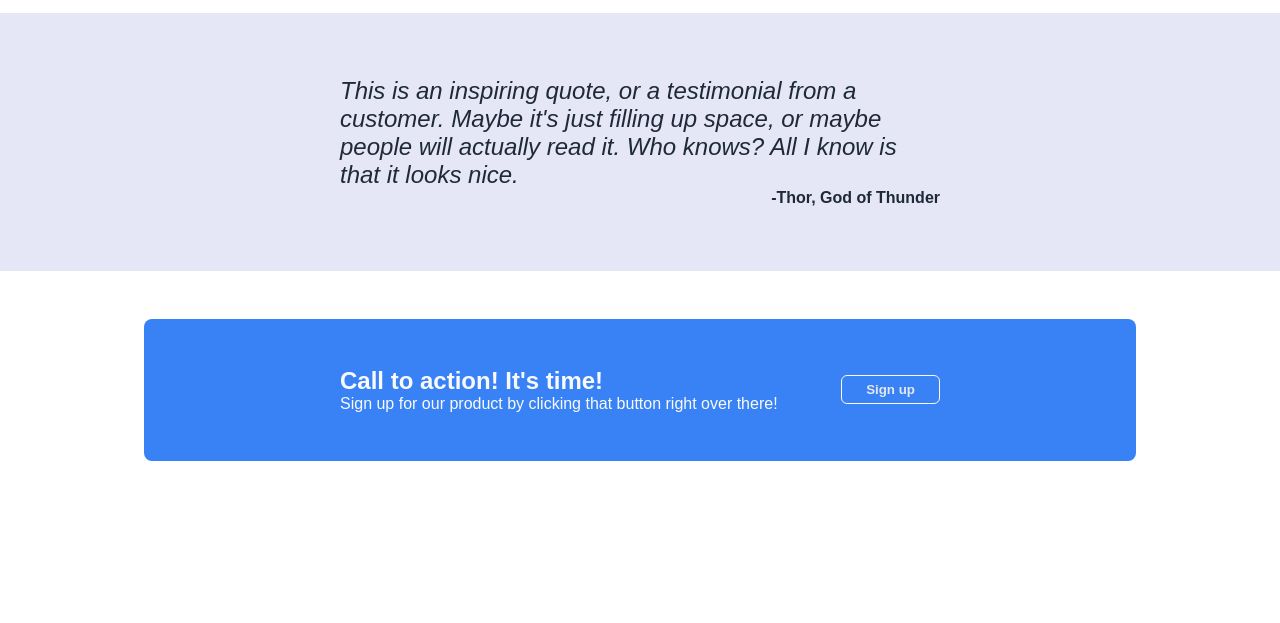
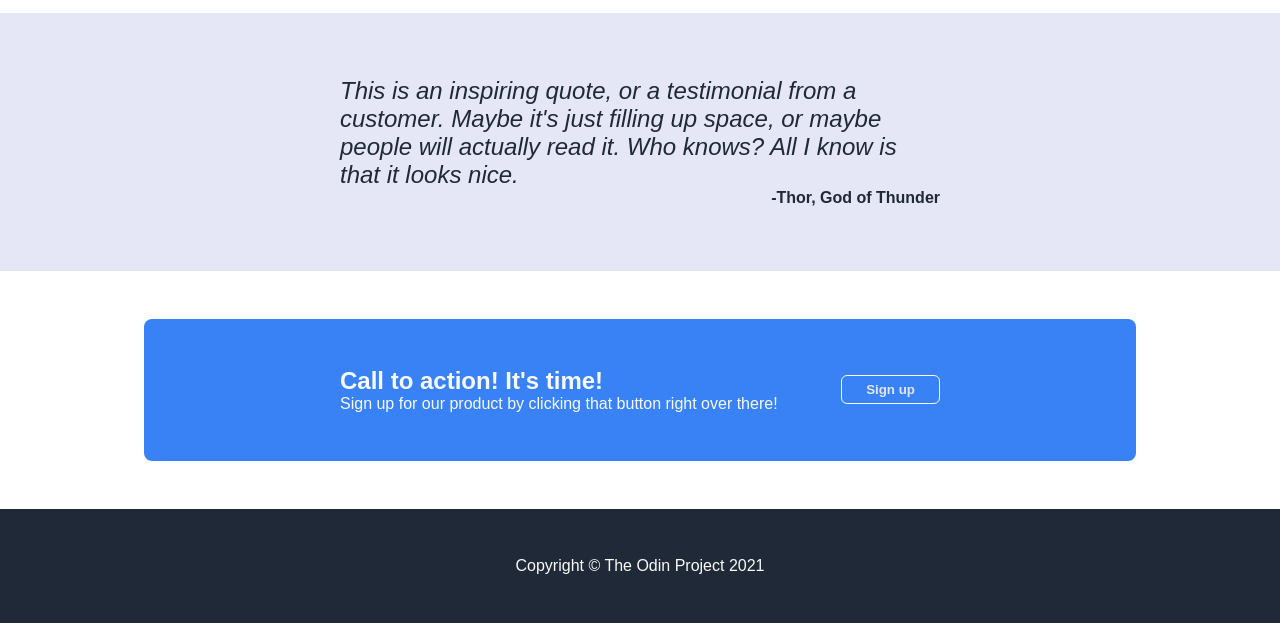
Before and after one commit to JanKillburger/odin-landing-page, a plain HTML site: page index.html in a window 1280 px wide. Shown: the part 843-1466 px from the top of the page. Before the commit the page ends 1352 px from the top, so only its background shows below. Drawn offline with Linux system fonts and the light colour scheme.

Commit message:
Add footer

```diff
--- a/index.html
+++ b/index.html
@@ -72,5 +72,8 @@
     </div>
     </div>
   </section>
+  <footer>
+    Copyright &copy; The Odin Project 2021
+  </footer>
   </body>
 </html>
--- a/styles.css
+++ b/styles.css
@@ -1,6 +1,9 @@
 body {
   margin: 0;
   font-family: Arial, Helvetica, sans-serif;
+  min-height: 100vh;
+  display: flex;
+  flex-direction: column;
 }
 
 h1 {
@@ -165,3 +168,13 @@ nav {
     padding-block: 6px;
   }
 }
+
+footer {
+  margin-top: auto;
+  display: flex;
+  align-items: center;
+  justify-content: center;
+  background-color: #1F2937;
+  color: #F9FAF8;
+  padding-block: 3em;
+}
```
